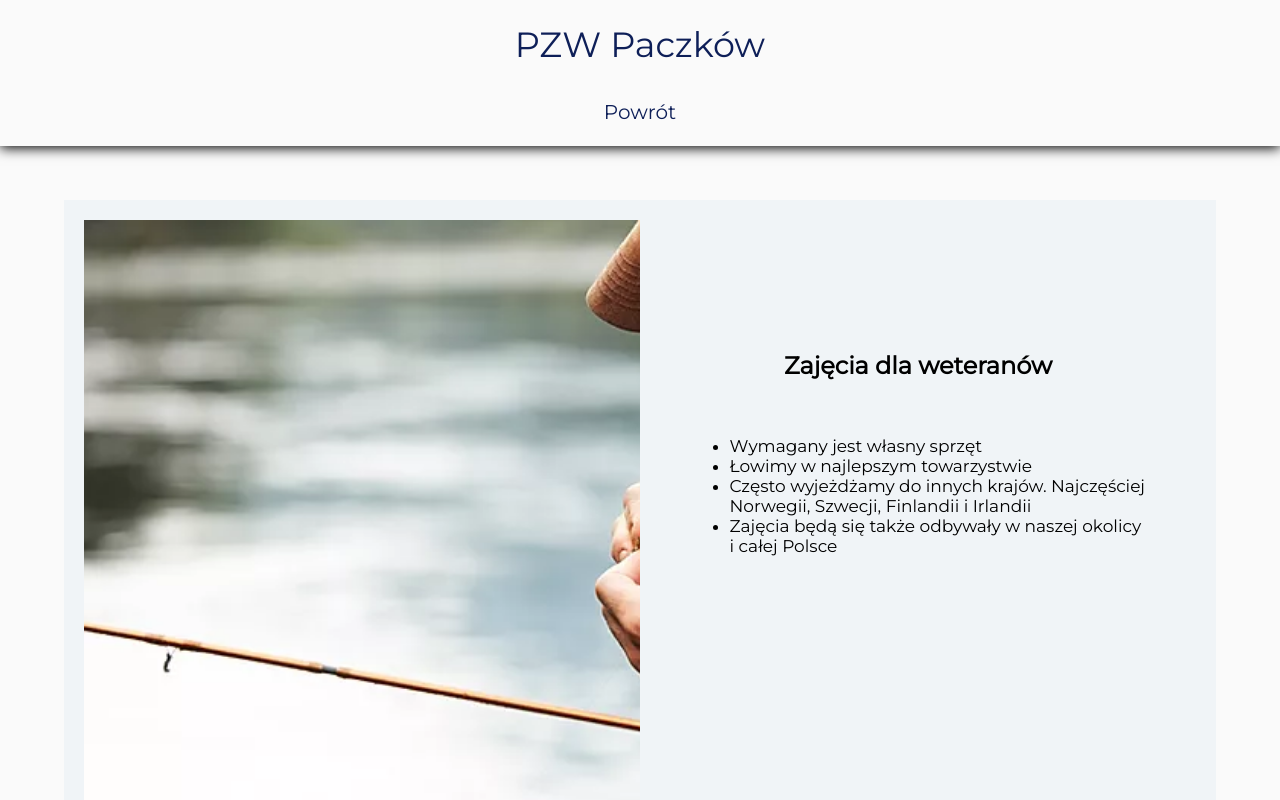
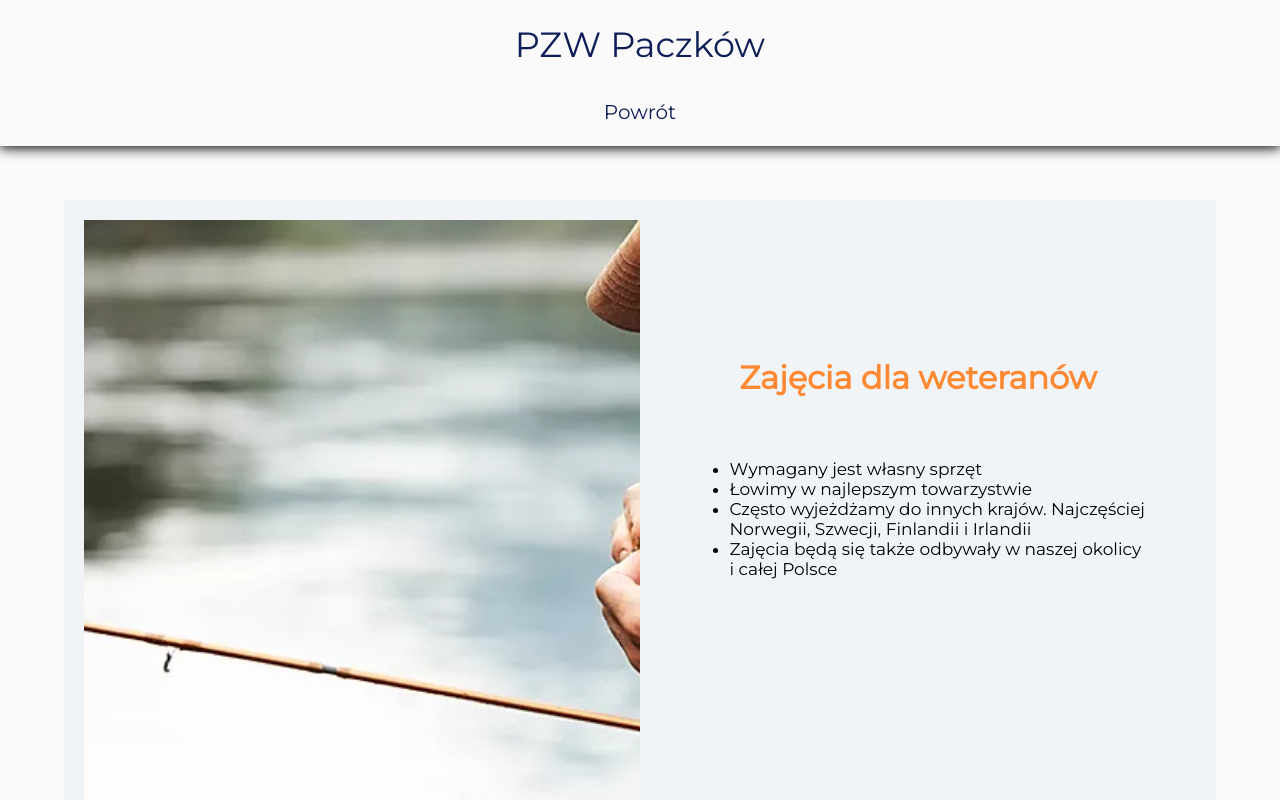
Before and after one commit to rudim4981/pzw-paczkow, a plain HTML site: page podstrony/zaj-weterani.html in a window 1280 px wide. Shown: the top 800 px of the page. Drawn offline with nearby package versions, Linux system fonts and the light colour scheme.

Commit message:
Update zaj-weterani.html

```diff
--- a/podstrony/zaj-weterani.html
+++ b/podstrony/zaj-weterani.html
@@ -45,7 +45,7 @@
 	<section class="zajecia">
 	<div class="zajecia3-zdjecie"></div>
 	<div class="zajecia1-text">
-	<h1>Zajęcia dla weteranów</h1>
+	<h2>Zajęcia dla weteranów</h2>
 	<br/>
 	<ul>
 	<li>Wymagany jest własny sprzęt</li>
```
